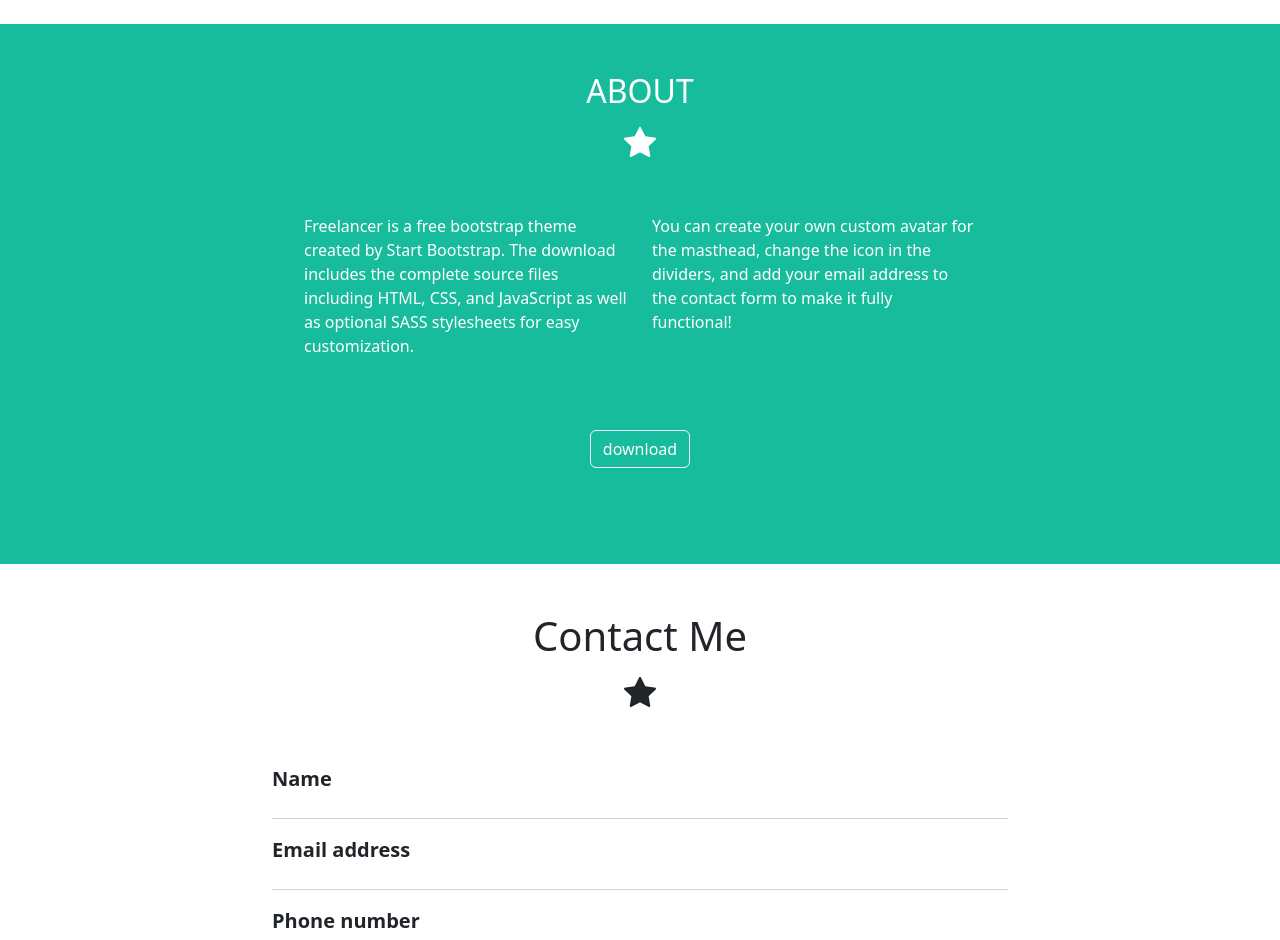
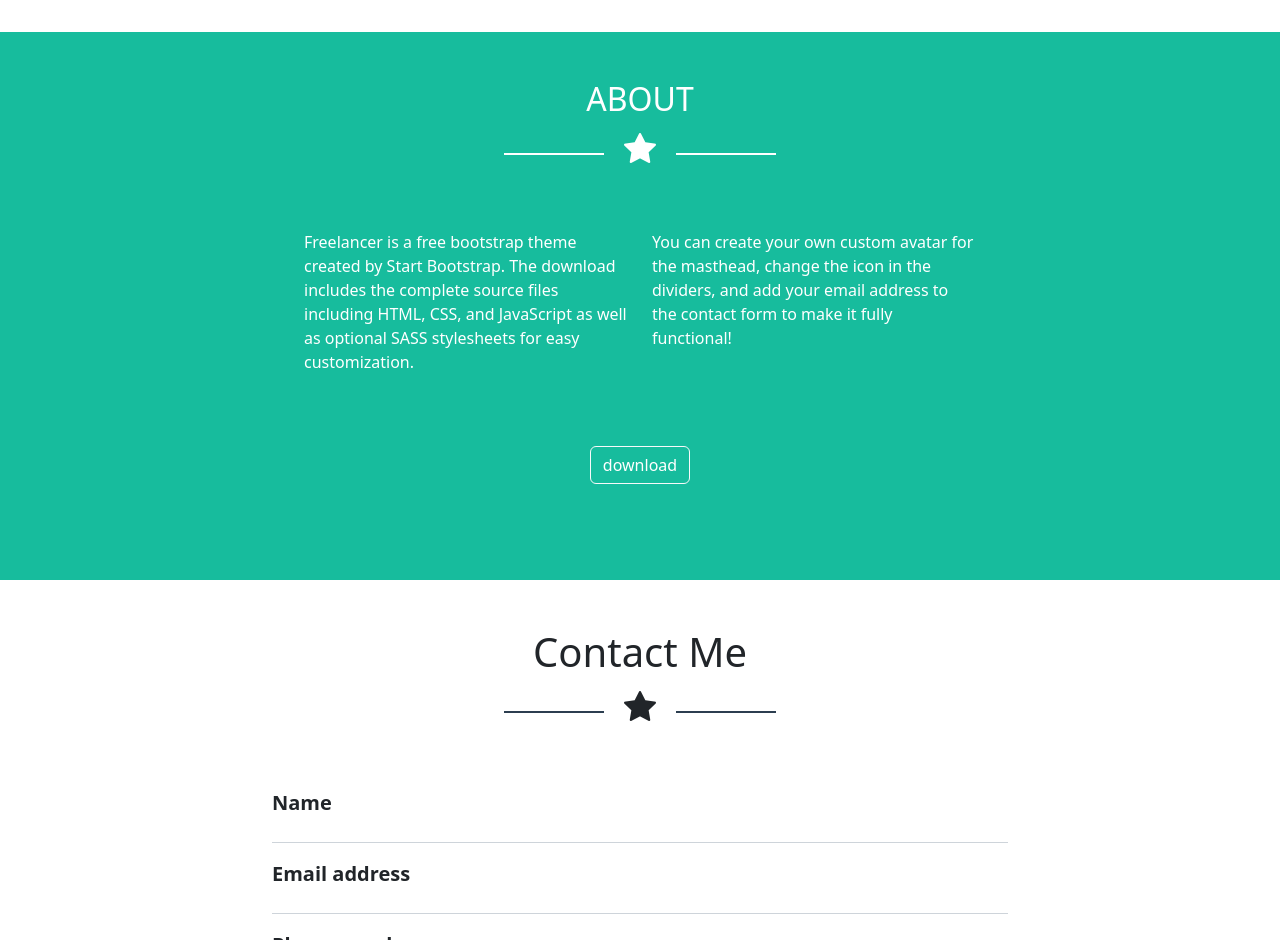
Before and after one commit to DASorescu/html-css-bootstrap-freelancer, a plain HTML site: page index.html in a window 1280 px wide. Shown: the part 1080-2020 px from the top of the page. Drawn offline with nearby package versions, Linux system fonts and the light colour scheme.

Commit message:
completed-with-stars

```diff
--- a/css/style.css
+++ b/css/style.css
@@ -29,3 +29,35 @@
 a{
     text-decoration: none;
 }
+
+.bi-star-fill{
+    transform: translateY(-2px);
+}
+.star{
+    display: flex;
+    justify-content: center;
+    align-items: center;
+}
+.star.dark:before,
+.star.dark:after{
+    content: '';
+    display: inline-block;
+    background-color: var(--dk-blue);
+
+
+    height: 2px;
+    width: 100px;
+
+    margin: 0 20px;
+}
+.star::before,
+.star:after{
+    content: '';
+    display: inline-block;
+    background-color: #fff;
+
+    height: 2px;
+    width: 100px;
+
+    margin: 0 20px;
+}
--- a/index.html
+++ b/index.html
@@ -42,7 +42,9 @@
                     </div>
                     <div class="col-12 text-white text-center">
                         <h1>START BOOTSTRAP</h1>
-                        <i class="bi bi-star-fill fs-2 mb-2"></i>
+                        <div class="star">
+                            <i class="bi bi-star-fill fs-2 mb-2"></i>
+                        </div>
                         <p class="fw-semibold fs-5">GRAPHIC ARTIST-WEB DESIGNER-ILLUSTRATOR</p>
                     </div>
                 </div>
@@ -79,7 +81,9 @@
                 <div class="row p-5">
                     <div class="col-12 text-center mb-5">
                         <h2>ABOUT</h2>
-                        <i class="bi bi-star-fill fs-2 mb-2"></i>
+                        <div class="star">
+                            <i class="bi bi-star-fill fs-2 mb-2"></i>
+                        </div>
                     </div>
                     <div class="col-12 col-lg-4 mb-2 offset-lg-2">
                         <p>Freelancer is a free bootstrap theme created by Start Bootstrap. The download includes the complete source files including HTML, CSS, and JavaScript as well as optional SASS stylesheets for easy customization.</p>
@@ -98,7 +102,9 @@
                 <div class="row">
                     <div class="col-12 text-center mb-5">
                         <h2 class="fs-1">Contact Me</h2>
-                        <i class="bi bi-star-fill fs-2 "></i>
+                        <div class="star dark">
+                            <i class="bi bi-star-fill fs-2 mb-2"></i>
+                        </div>
                     </div>
                     <div class="col-8 offset-2">
                         <div class="mb-3">
```
